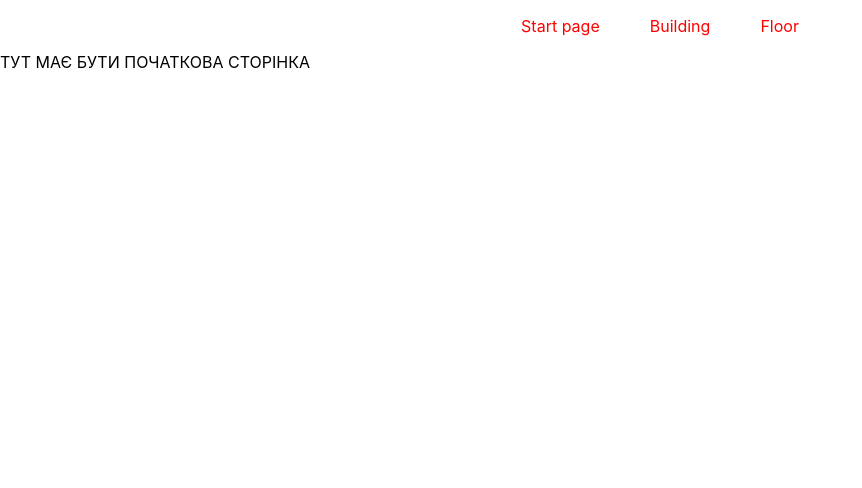
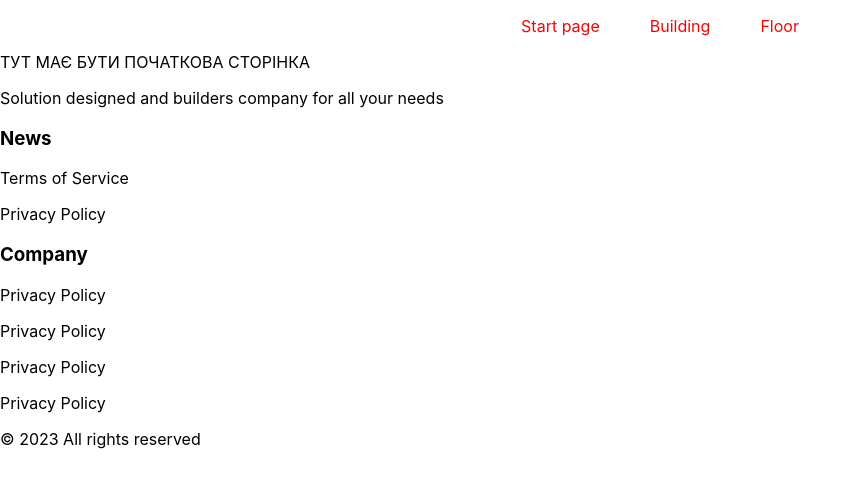
Before and after one commit to olecrity/Security-Service-Frontend-, a React (Create React App) app: page / in a window 1280 px wide. Shown: the top 488 px of the page, without its empty margins (0-862 px from the left). Built offline with nearby package versions, Linux system fonts and the light colour scheme.

Commit message:
moved AppNav connection to the App.js file to avoid copy paste in files and created footer

```diff
--- a/src/App.js
+++ b/src/App.js
@@ -5,6 +5,7 @@ import AppNav from "./components/AppNav/AppNav";
 import House from "./components/House/House";
 import Floor from "./components/Floor/Floor";
 import Homepage from "./components/Homepage/Homepage";
+import Footer from "./components/Footer/Footer";
 
 function App() {
   const [floors, setFloors] = useState([
@@ -22,11 +23,13 @@ function App() {
   // );
   return (
     <BrowserRouter>
+      <AppNav></AppNav>
       <Routes>
         <Route path="/" element={<Homepage />} />
         <Route path="house" element={<House floors={floors} />} />
         <Route path="floor" element={<Floor />} />
       </Routes>
+      <Footer></Footer>
     </BrowserRouter>
   );
 }
--- a/src/components/Floor/Floor.js
+++ b/src/components/Floor/Floor.js
@@ -1,10 +1,8 @@
-import AppNav from "../AppNav/AppNav";
 import FloorSchema from "./FloorSchema/FloorSchema";
 
 function Floor() {
   return (
     <div>
-      <AppNav />
       <FloorSchema />
     </div>
   );
--- /dev/null
+++ b/src/components/Footer/Footer.js
@@ -0,0 +1,39 @@
+import styles from "./Footer.module.scss";
+
+function Footer() {
+  return (
+   <footer>
+    <div className={styles.footer_main_section}>
+    <div className={styles.footer_section}>
+        <a className={styles.footer_main_section} >
+        </a>
+        <p className={styles.part0_footer}>Solution designed and builders company for all your needs</p>
+    </div>
+    <div className={styles.footer_section}>
+        <h3>News</h3>
+        <p className={styles.part0_footer} ><a className={styles.navigation} >Terms of Service</a></p>
+        <p className={styles.part0_footer}><a className={styles.navigation} >Privacy Policy</a></p>
+    </div>
+    <div className={styles.footer_section}>
+        <h3>Company</h3>
+        <p className={styles.part0_footer}><a className={styles.navigation} >Privacy Policy</a></p>
+        <p className={styles.part0_footer}><a className={styles.navigation} >Privacy Policy</a></p>
+        <p className={styles.part0_footer}><a className={styles.navigation} >Privacy Policy</a></p>
+        <p className={styles.part0_footer}><a className={styles.navigation} >Privacy Policy</a></p>
+    </div>
+    <div className={styles.footer_section}>
+        <div className={styles.contact_img_section}>
+            {/* <img className={styles.footer_contact_img} src="#" alt="">
+            <img className={styles.footer_contact_img} src="#" alt=""> */}
+        </div>
+    </div>
+    </div>
+    <div className={styles.footer_rights}>
+        <p>© 2023 All rights reserved</p>
+    </div>
+
+</footer>
+  );
+}
+
+export default Footer;
--- a/src/components/Homepage/Homepage.js
+++ b/src/components/Homepage/Homepage.js
@@ -1,9 +1,6 @@
-import AppNav from "../AppNav/AppNav";
-
 function Homepage() {
   return (
     <div>
-      <AppNav />
       <div>ТУТ МАЄ БУТИ ПОЧАТКОВА СТОРІНКА</div>
     </div>
   );
--- a/src/components/House/House.js
+++ b/src/components/House/House.js
@@ -1,11 +1,9 @@
-import AppNav from "../AppNav/AppNav";
 import HouseFloor from "./HouseFloor/HouseFloor.js";
 import styles from "./House.module.scss";
 
 function House({ floors }) {
   return (
     <>
-      <AppNav />
       <div className={styles.house}>
         {floors.map((floor, i) => (
           <HouseFloor key={i} />
```
Also changed, not shown: src/components/Footer/Footer.module.scss (added).
